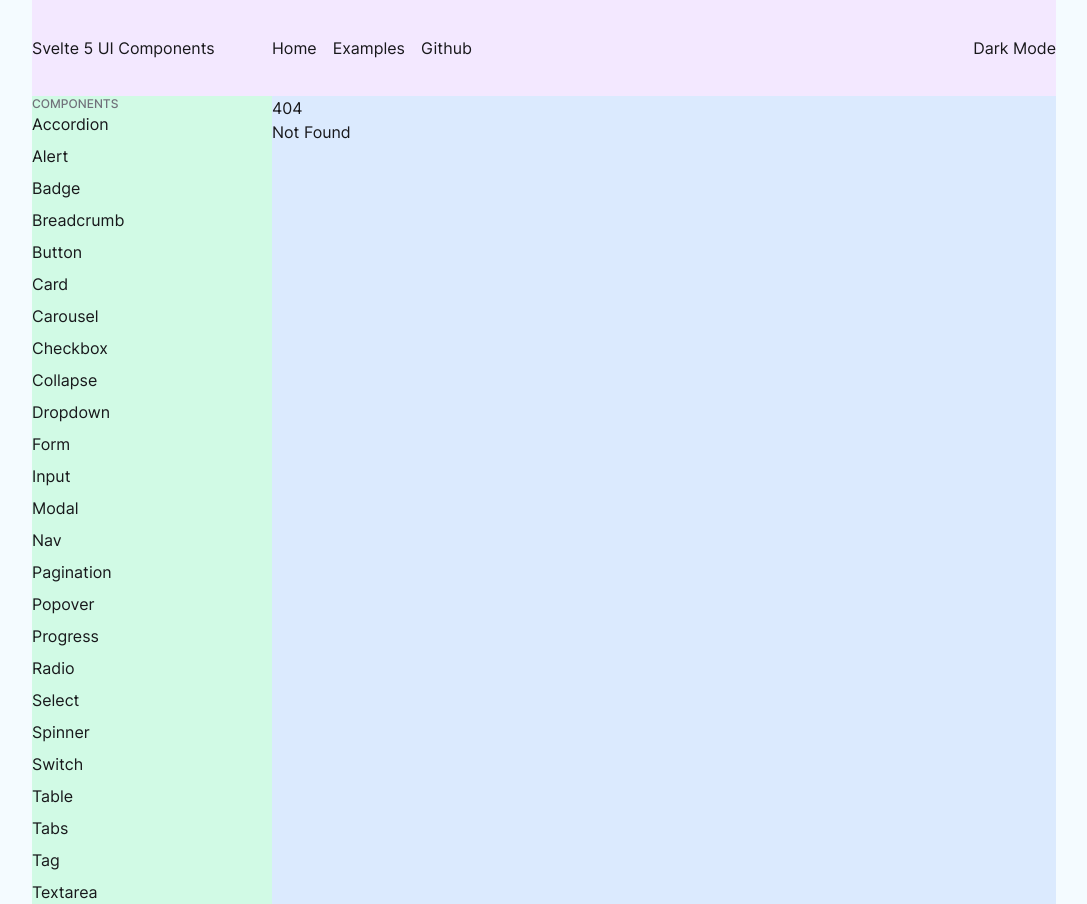
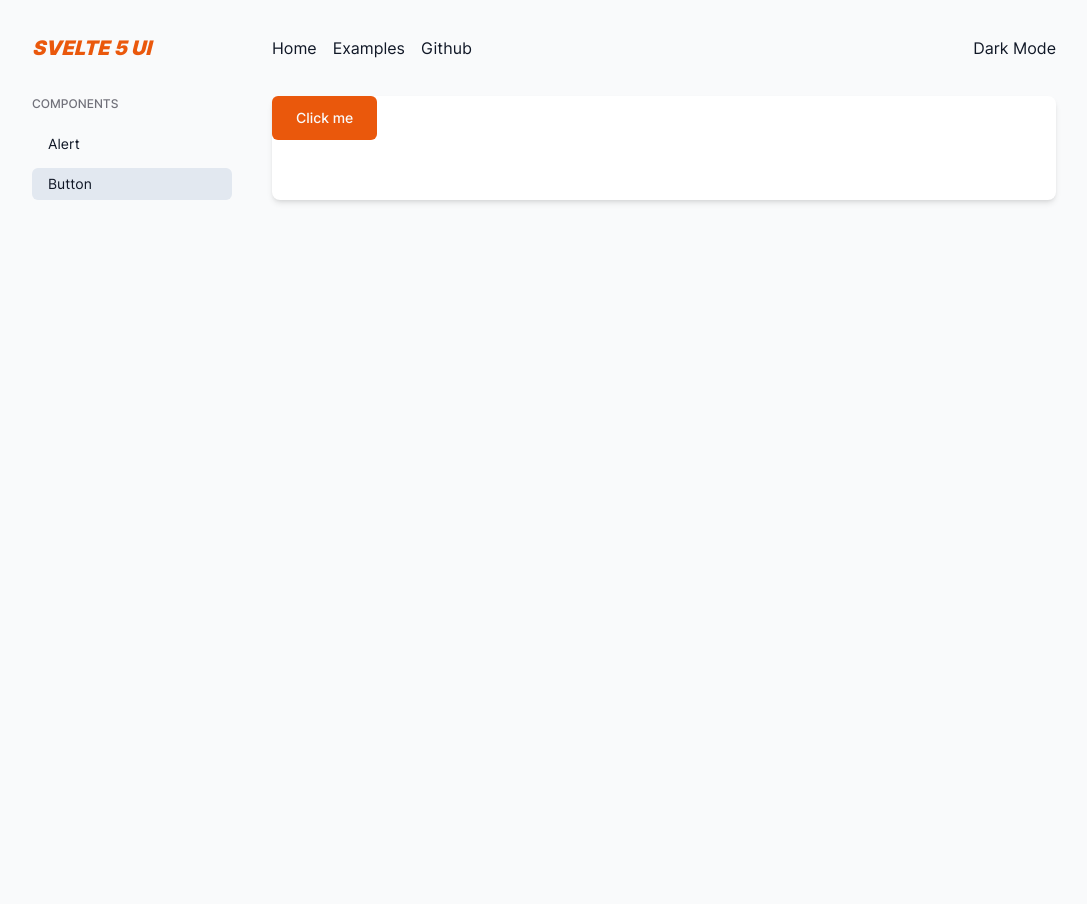
Before and after one commit to margusliinev/svelte5-ui-components, a SvelteKit app: page /button in a window 1280 px wide. Before the commit this address had no page. Shown: the whole page, without its empty margins (96-1183 px from the left). After the commit the page ends 800 px from the top, so only its background shows below. Built offline with nearby package versions, Linux system fonts and the light colour scheme.

Commit message:
add button component

```diff
--- /dev/null
+++ b/src/components/Button.svelte
@@ -0,0 +1,40 @@
+<script lang="ts">
+    import type { HTMLButtonAttributes } from 'svelte/elements'
+    import type { Snippet } from 'svelte'
+    import { twJoin, twMerge } from 'tailwind-merge'
+
+    interface ButtonProps extends HTMLButtonAttributes {
+        children: Snippet
+        variant?: 'primary' | 'secondary' | 'success' | 'warning' | 'danger' | 'ghost'
+        size?: 'none' | 'xs' | 'sm' | 'md' | 'lg' | 'xl'
+    }
+
+    let { children, variant, size, class: className, ...props } = $props<ButtonProps>()
+
+    let buttonVariants = {
+        primary: 'bg-primary text-primary-foreground hover:bg-primary-hover focus-visible:ring-primary font-medium dark:font-semibold',
+        secondary: 'bg-secondary text-secondary-foreground hover:bg-secondary-hover focus-visible:ring-secondary font-medium dark:font-semibold',
+        success: 'bg-success text-success-foreground hover:bg-success-hover focus-visible:ring-success font-medium dark:font-semibold',
+        warning: 'bg-warning text-warning-foreground hover:bg-warning-hover focus-visible:ring-warning font-medium dark:font-semibold',
+        danger: 'bg-danger text-danger-foreground hover:bg-danger-hover focus-visible:ring-danger font-medium dark:font-semibold',
+        ghost: 'focus-visible:ring-foreground font-medium dark:font-normal'
+    }
+
+    let buttonSizes = {
+        none: 'px-0 py-0',
+        xs: 'px-3 py-1.5',
+        sm: 'px-4 py-2',
+        md: 'px-6 py-3',
+        lg: 'px-8 py-4',
+        xl: 'px-10 py-5'
+    }
+
+    let buttonCore =
+        'inline-flex items-center justify-center gap-2 rounded-md text-sm transition-colors focus-visible:outline-none focus-visible:ring-offset-2 ring-offset-background focus-visible:ring-2 disabled:opacity-50 disabled:pointer-events-none'
+    let buttonVariant = buttonVariants[variant ?? 'primary']
+    let buttonSize = buttonSizes[size ?? 'md']
+
+    let buttonStyles = twJoin(buttonCore, buttonVariant, buttonSize)
+</script>
+
+<button {...props} class={twMerge(buttonStyles, className)}>{@render children()}</button>
--- /dev/null
+++ b/src/components/index.ts
@@ -0,0 +1,3 @@
+import Button from './Button.svelte'
+
+export { Button }
--- a/src/routes/+layout.svelte
+++ b/src/routes/+layout.svelte
@@ -1,12 +1,16 @@
 <script>
+    // @ts-nocheck
+
     import '../styles/fonts.css'
     import '../styles/index.css'
+
+    let { data } = $props()
 </script>
 
-<div class="min-h-[calc(screen - 4rem)] mx-auto max-w-screen-2xl md:w-screen-80">
-    <header class="grid h-24 grid-cols-[auto_1fr] items-center bg-purple-100">
+<div class="min-h-[calc(screen - 4rem)] mx-auto w-screen-90 max-w-screen-xl lg:w-screen-80">
+    <header class="grid h-24 grid-cols-[auto_1fr] items-center">
         <div class="w-60">
-            <h1>Svelte 5 UI Components</h1>
+            <h1 class="text-xl font-black uppercase italic text-primary">Svelte 5 UI</h1>
         </div>
         <div class="flex items-center justify-between">
             <nav>
@@ -27,88 +31,20 @@
             </div>
         </div>
     </header>
-    <div class="grid md:grid-cols-[auto_1fr]">
-        <aside class="hidden w-60 bg-emerald-100 md:grid">
-            <h4 class="text-xs font-medium uppercase text-secondary">Components</h4>
-            <ul class="flex flex-col gap-2">
+    <div class="grid lg:grid-cols-[auto_1fr]">
+        <aside class="hidden w-60 lg:grid">
+            <h4 class="mb-4 text-xs font-medium uppercase text-secondary">Components</h4>
+            <ul class="flex max-w-[200px] flex-col gap-2">
                 <li>
-                    <a href="/accordion">Accordion</a>
+                    <a href="/alert" class={data.route === '/alert' ? 'grid h-8 w-full items-center rounded-md bg-slate-200 pl-4 text-sm' : 'grid h-8 items-center rounded-md pl-4 text-sm'}>Alert</a>
                 </li>
                 <li>
-                    <a href="/alert">Alert</a>
-                </li>
-                <li>
-                    <a href="/badge">Badge</a>
-                </li>
-                <li>
-                    <a href="/breadcrumb">Breadcrumb</a>
-                </li>
-                <li>
-                    <a href="/button">Button</a>
-                </li>
-                <li>
-                    <a href="/card">Card</a>
-                </li>
-                <li>
-                    <a href="/carousel">Carousel</a>
-                </li>
-                <li>
-                    <a href="/checkbox">Checkbox</a>
-                </li>
-                <li>
-                    <a href="/collapse">Collapse</a>
-                </li>
-                <li>
-                    <a href="/dropdown">Dropdown</a>
-                </li>
-                <li>
-                    <a href="/form">Form</a>
-                </li>
-                <li>
-                    <a href="/input">Input</a>
-                </li>
-                <li>
-                    <a href="/modal">Modal</a>
-                </li>
-                <li>
-                    <a href="/nav">Nav</a>
-                </li>
-                <li>
-                    <a href="/pagination">Pagination</a>
-                </li>
-                <li>
-                    <a href="/popover">Popover</a>
-                </li>
-                <li>
-                    <a href="/progress">Progress</a>
-                </li>
-                <li>
-                    <a href="/radio">Radio</a>
-                </li>
-                <li>
-                    <a href="/select">Select</a>
-                </li>
-                <li>
-                    <a href="/spinner">Spinner</a>
-                </li>
-                <li>
-                    <a href="/switch">Switch</a>
-                </li>
-                <li>
-                    <a href="/table">Table</a>
-                </li>
-                <li>
-                    <a href="/tabs">Tabs</a>
-                </li>
-                <li>
-                    <a href="/tag">Tag</a>
-                </li>
-                <li>
-                    <a href="/textarea">Textarea </a>
+                    <a href="/button" class={data.route === '/button' ? 'grid h-8 w-full items-center rounded-md bg-slate-200 pl-4 text-sm' : 'grid h-8 items-center rounded-md pl-4 text-sm'}>Button</a
+                    >
                 </li>
             </ul>
         </aside>
-        <main class="bg-blue-100">
+        <main class="rounded-lg bg-white shadow-md">
             <slot />
         </main>
     </div>
--- /dev/null
+++ b/src/routes/+layout.ts
@@ -0,0 +1,5 @@
+export const load = async ({ route }) => {
+    return {
+        route: route.id
+    }
+}
--- a/src/routes/+page.svelte
+++ b/src/routes/+page.svelte
@@ -1,2 +1 @@
-<h1>Welcome to SvelteKit</h1>
-<p>Visit <a href="https://kit.svelte.dev">kit.svelte.dev</a> to read the documentation</p>
+<h1>Home Page</h1>
--- /dev/null
+++ b/src/routes/alert/+page.svelte
@@ -0,0 +1 @@
+Alert
--- /dev/null
+++ b/src/routes/button/+page.svelte
@@ -0,0 +1,5 @@
+<script>
+    import { Button } from '$components'
+</script>
+
+<Button>Click me</Button>
--- a/src/styles/index.css
+++ b/src/styles/index.css
@@ -4,29 +4,28 @@
 
 @layer base {
     :root {
-        --background: #f4fbff;
-        --foreground: #18181b;
-        --navbar: #f4fbff;
+        --background: #f9fafb;
+        --foreground: #111827;
 
-        --primary: #0284c7;
-        --primary-foreground: #f4fbff;
-        --primary-hover: #0369a1;
+        --primary: #ea580c;
+        --primary-foreground: #f9fafb;
+        --primary-hover: #c2410c;
 
         --secondary: #71717a;
-        --secondary-foreground: #f4fbff;
+        --secondary-foreground: #f9fafb;
         --secondary-hover: #52525a;
 
         --success: #10b981;
-        --success-foreground: #f4fbff;
+        --success-foreground: #f9fafb;
         --success-hover: #059669;
 
         --warning: #eab308;
-        --warning-foreground: #f4fbff;
+        --warning-foreground: #f9fafb;
         --warning-hover: #ca8a04;
 
-        --destructive: #ef4444;
-        --destructive-foreground: #f4fbff;
-        --destructive-hover: #dc2626;
+        --danger: #ef4444;
+        --danger-foreground: #f9fafb;
+        --danger-hover: #dc2626;
 
         --input: #fff;
         --input-focus: #0284c7;
@@ -35,44 +34,49 @@
 
         --border: #d4d4d8;
         --border-strong: #a1a1aa;
+
         --card: #ffffff;
-        --card-hover: #fafafa;
+        --card-hover: #f9fafb;
+
+        --radius: 0.25rem;
     }
 
     [data-theme='dark'] {
-        --background: #18181b;
-        --foreground: #f4fbff;
-        --navbar: #1c1c20;
+        --background: #111827;
+        --foreground: #f9fafb;
 
         --primary: #7dd3fc;
-        --primary-foreground: #18181b;
+        --primary-foreground: #111827;
         --primary-hover: #bae6fd;
 
         --secondary: #a1a1aa;
-        --secondary-foreground: #18181b;
+        --secondary-foreground: #111827;
         --secondary-hover: #d4d4d8;
 
         --success: #34d399;
-        --success-foreground: #18181b;
+        --success-foreground: #111827;
         --success-hover: #6ee7b7;
 
         --warning: #facc15;
-        --warning-foreground: #18181b;
+        --warning-foreground: #111827;
         --warning-hover: #fde047;
 
-        --destructive: #f87171;
-        --destructive-foreground: #18181b;
-        --destructive-hover: #fca5a5;
+        --danger: #f87171;
+        --danger-foreground: #111827;
+        --danger-hover: #fca5a5;
 
-        --input: #18181b;
+        --input: #111827;
         --input-focus: #7dd3fc;
         --input-placeholder: #a1a1aa;
         --input-invalid: #fca5a5;
 
         --border: #3f3f46;
         --border-strong: #52525b;
+
         --card: #27272a;
         --card-hover: #3f3f46;
+
+        --radius: 0.25rem;
     }
 
     body {
--- a/tailwind.config.js
+++ b/tailwind.config.js
@@ -32,7 +32,6 @@ export default {
             colors: {
                 background: 'var(--background)',
                 foreground: 'var(--foreground)',
-                navbar: 'var(--navbar)',
 
                 primary: {
                     DEFAULT: 'var(--primary)',
@@ -54,10 +53,15 @@ export default {
                     foreground: 'var(--warning-foreground)',
                     hover: 'var(--warning-hover)'
                 },
-                destructive: {
-                    DEFAULT: 'var(--destructive)',
-                    foreground: 'var(--destructive-foreground)',
-                    hover: 'var(--destructive-hover)'
+                danger: {
+                    DEFAULT: 'var(--danger)',
+                    foreground: 'var(--danger-foreground)',
+                    hover: 'var(--danger-hover)'
+                },
+                info: {
+                    DEFAULT: 'var(--info)',
+                    foreground: 'var(--info-foreground)',
+                    hover: 'var(--info-hover)'
                 },
                 input: {
                     DEFAULT: 'var(--input)',
@@ -74,6 +78,16 @@ export default {
                     DEFAULT: 'var(--card)',
                     hover: 'var(--card-hover)'
                 }
+            },
+            borderRadius: {
+                DEFAULT: 'var(--radius)',
+                xs: 'calc(var(--radius) - 4px)',
+                sm: 'calc(var(--radius) - 2px)',
+                md: 'calc(var(--radius) + 2px)',
+                lg: 'calc(var(--radius) + 4px)',
+                xl: 'calc(var(--radius) + 8px)',
+                '2xl': 'calc(var(--radius) + 12px)',
+                '3xl': 'calc(var(--radius) + 20px)'
             }
         }
     },
```
